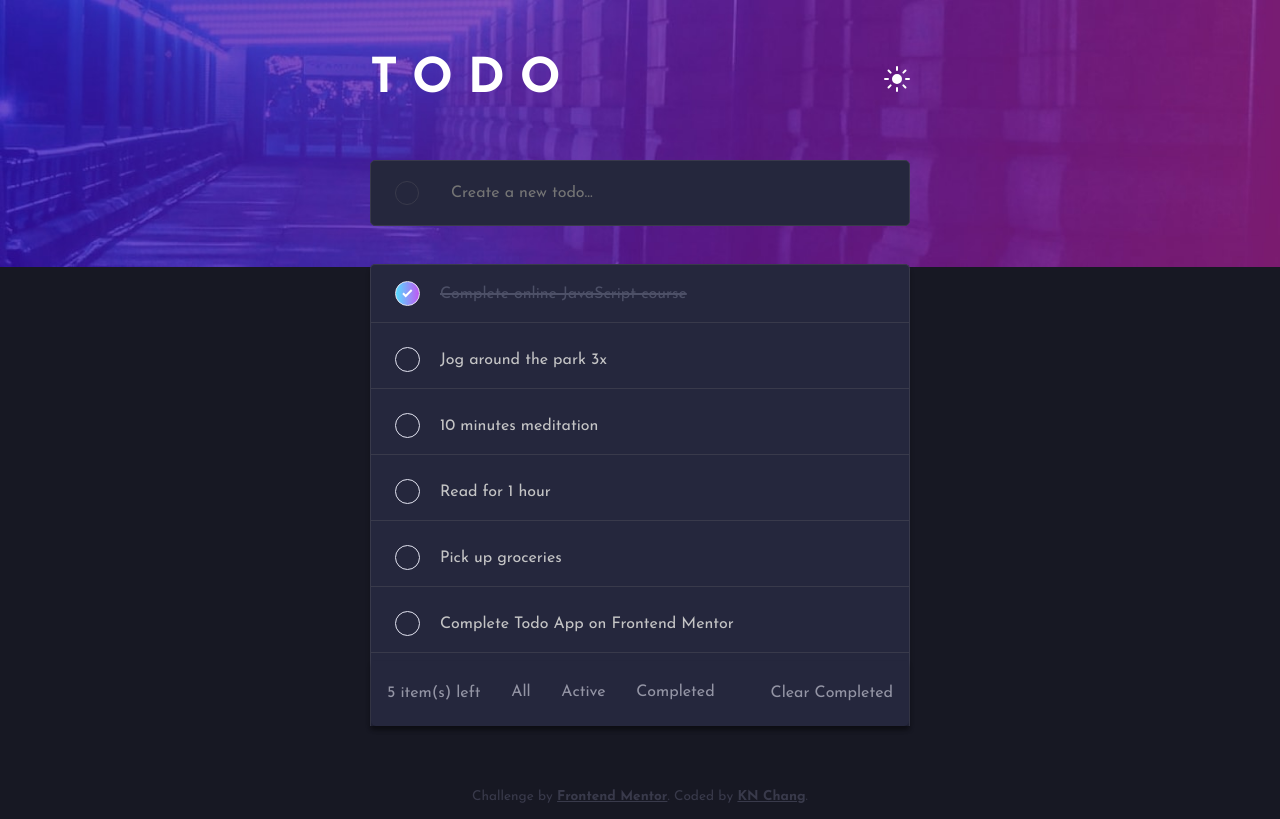
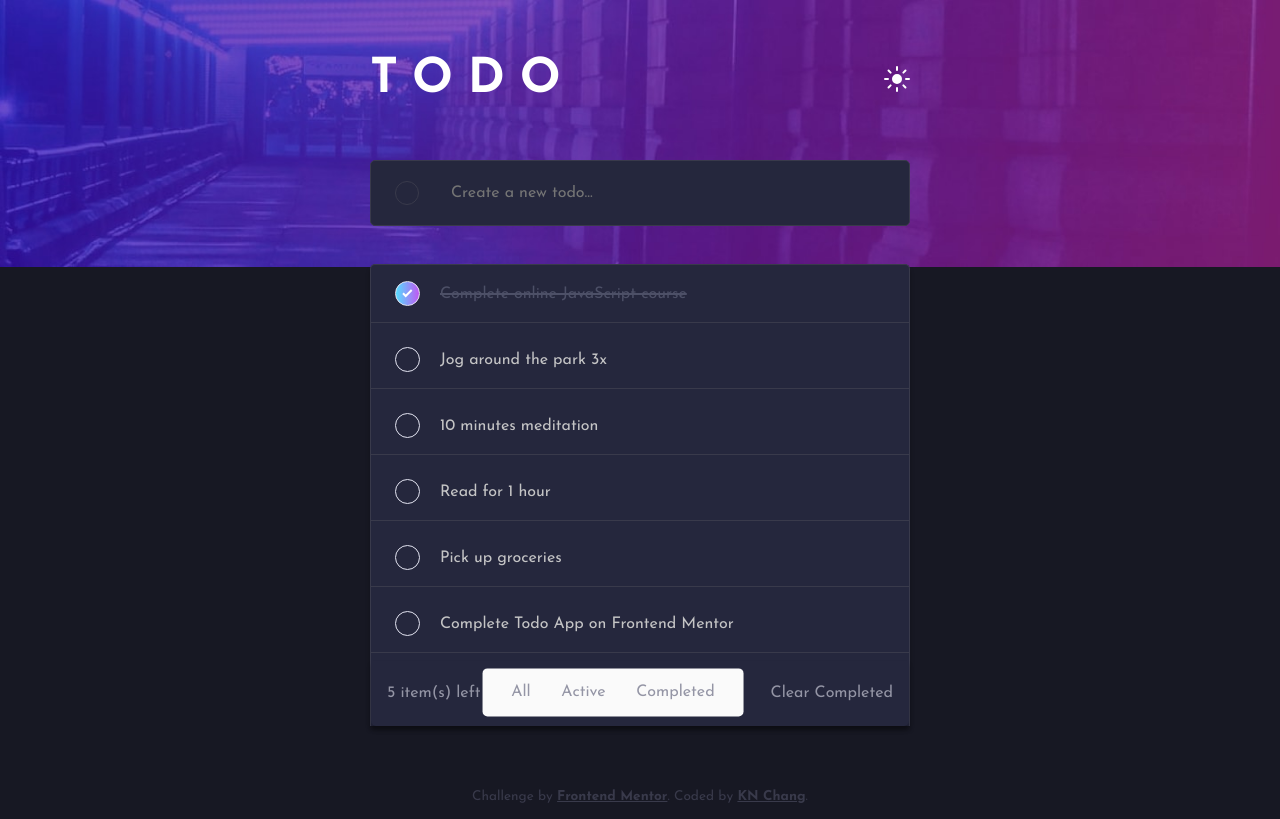
Before and after one commit to kaiens-lab/Vue-Todo, a Vue app: page / in a window 1280 px wide. Built offline with nearby package versions, Linux system fonts and the light colour scheme.

Commit message:
Change background color of todoFilter

```diff
--- a/src/components/TodoFilter.vue
+++ b/src/components/TodoFilter.vue
@@ -62,7 +62,7 @@ const completedTodos = () => {
 }
 
 .todoFilter {
-  background: transparent;
+  background: #fafafa;
   padding: 1rem;
   display: inline-block;
   align-items: center;
@@ -97,6 +97,9 @@ const completedTodos = () => {
   [data-theme="darkTheme"] .todoFilter {
   background: #25273d;
 
+
+
+
 }
 
 }
```
